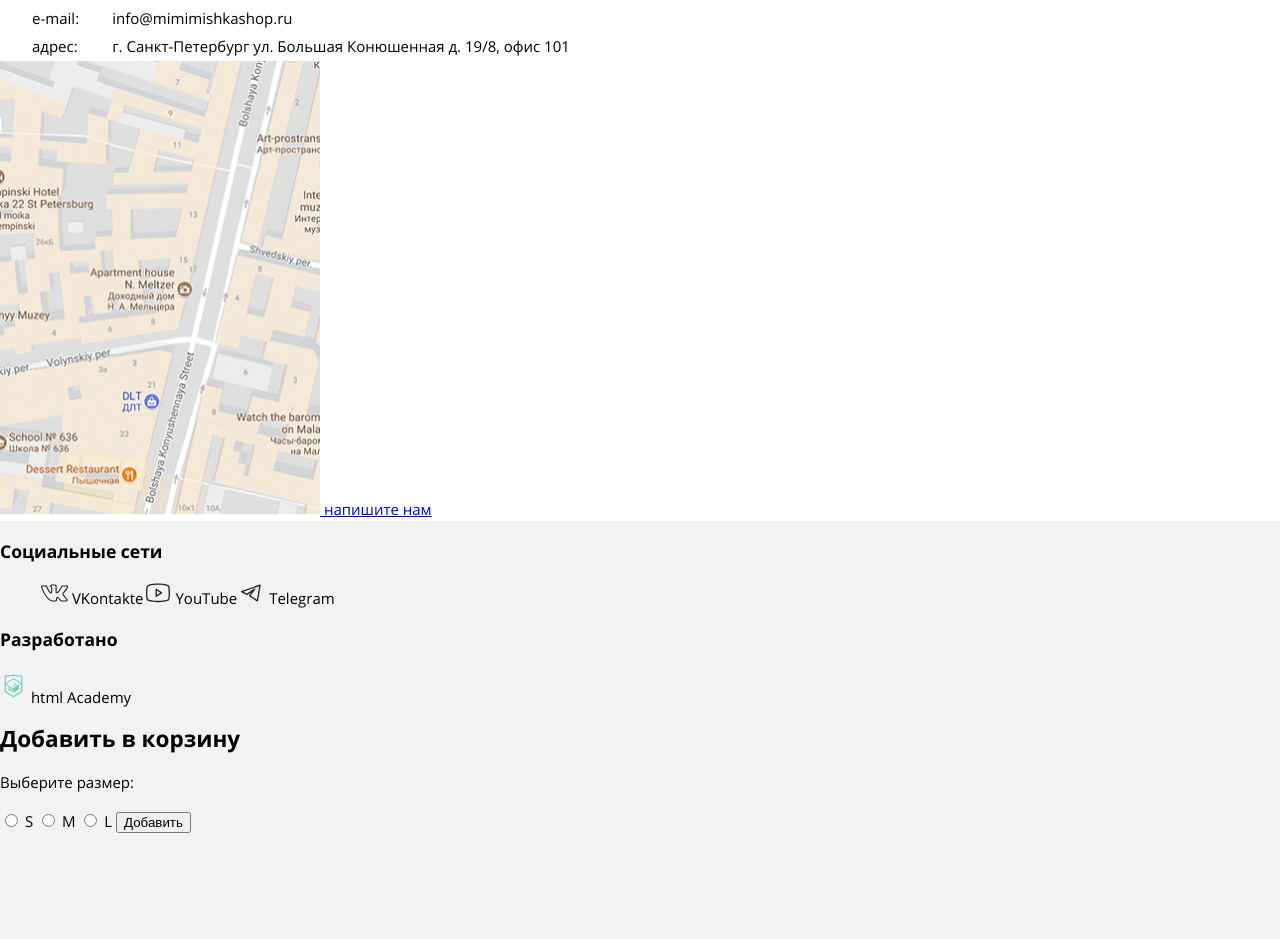
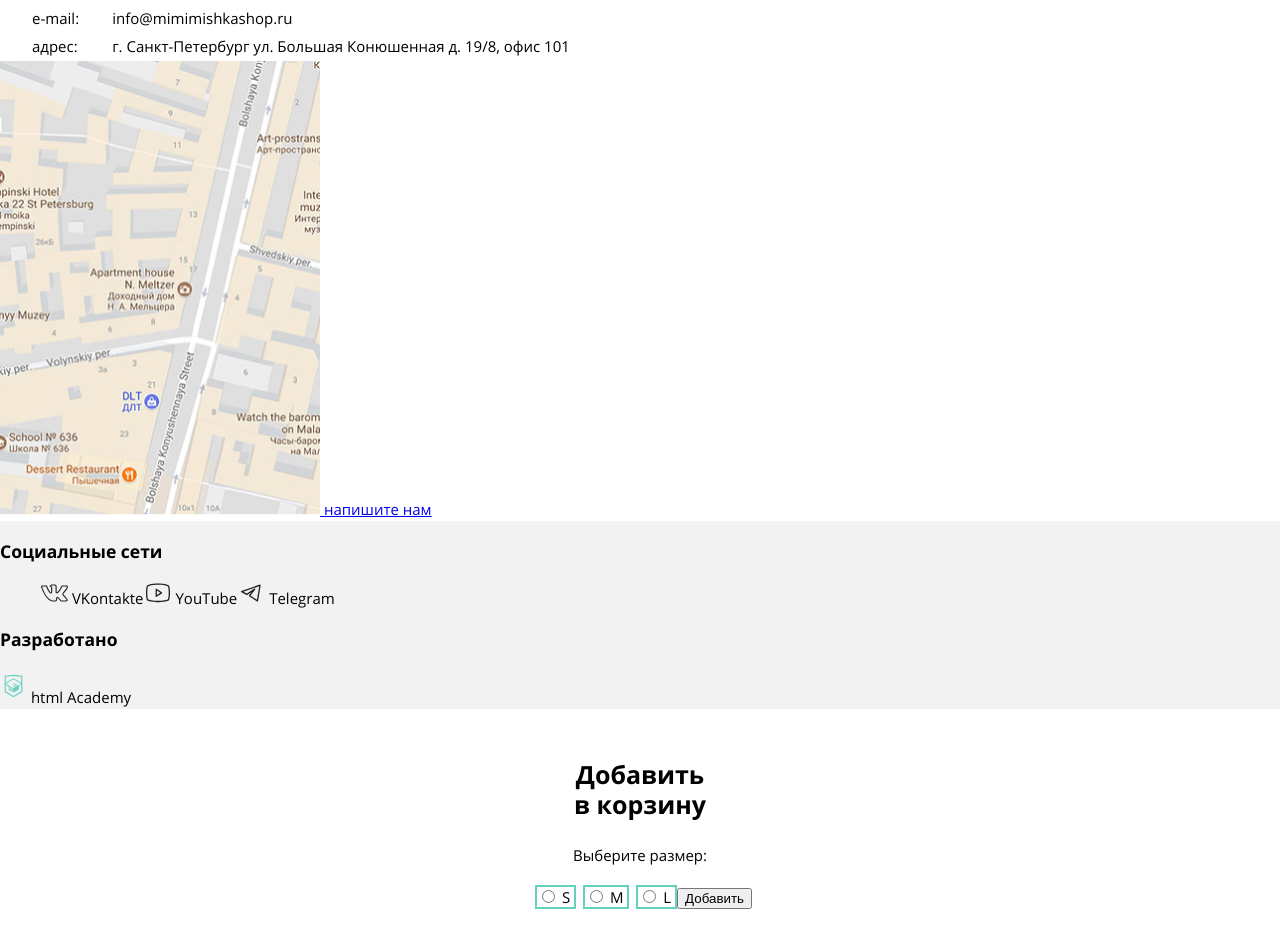
Before and after one commit to htmlacademy-adaptive/2221685-mishka-27, a website: page source/index.html in a window 1280 px wide. Shown: the part 1838-2777 px from the top of the page. Before the commit the page ends 2671 px from the top, so only its background shows below. Drawn offline with nearby package versions, Linux system fonts and the light colour scheme; files that its build step writes are made by us from their sources.

Commit message:
fix modal and lint

```diff
--- a/source/index.html
+++ b/source/index.html
@@ -228,7 +228,7 @@
   <div class="modal-container modal-container--close">
     <div class="modal">
       <form class="modal-form" action="https://echo.htmlacademy.ru/" method="post">
-        <h2 class="modal-form__title">Добавить в корзину</h2>
+        <h2 class="modal-form__title">Добавить<br>в корзину</h2>
         <p class="modal-form__text">Выберите размер:</p>
         <label class="modal-form__control">
           <input class="modal-form__size-button" type="radio" name="size" value="S">
--- a/source/sass/blocks/form-container.scss
+++ b/source/sass/blocks/form-container.scss
@@ -1,6 +1,5 @@
 .form-container__header {
   min-height: 177px;
-
 }
 
 .form-container__title {
--- a/source/sass/blocks/main-container.scss
+++ b/source/sass/blocks/main-container.scss
@@ -11,7 +11,6 @@
   background-repeat: no-repeat;
   text-align: center;
   box-sizing: border-box;
-
 }
 
 .main-container__title {
--- a/source/sass/blocks/modal-container.scss
+++ b/source/sass/blocks/modal-container.scss
@@ -0,0 +1,3 @@
+.modal-container {
+  background-color: #ffffff;
+}
--- a/source/sass/blocks/modal.scss
+++ b/source/sass/blocks/modal.scss
@@ -0,0 +1,22 @@
+.modal-form {
+  padding: 30px;
+  text-align: center;
+}
+
+.modal-form__title {
+  font-size: 25px;
+  line-height: 30px;
+}
+
+.modal-form__text {
+  line-height: 30px;
+}
+
+.modal-form__control {
+  border: 2px solid #63d1bb;
+  margin-left: 7px;
+
+  &:last-child {
+    margin-left: 0;
+  }
+}
--- a/source/sass/blocks/reviews.scss
+++ b/source/sass/blocks/reviews.scss
@@ -11,11 +11,11 @@
 .reviews__button {
   text-decoration: none;
   color: #000000;
-  border: 2px solid #444444
+  border: 2px solid #444444;
 }
 
 .reviews__slide-button {
   width: 130px;
   height: 52px;
-  border: 1px solid #ECECEC
+  border: 1px solid #ececec;
 }
```
Also changed, not shown: source/sass/blocks/detail.scss (line endings or trailing spaces).
